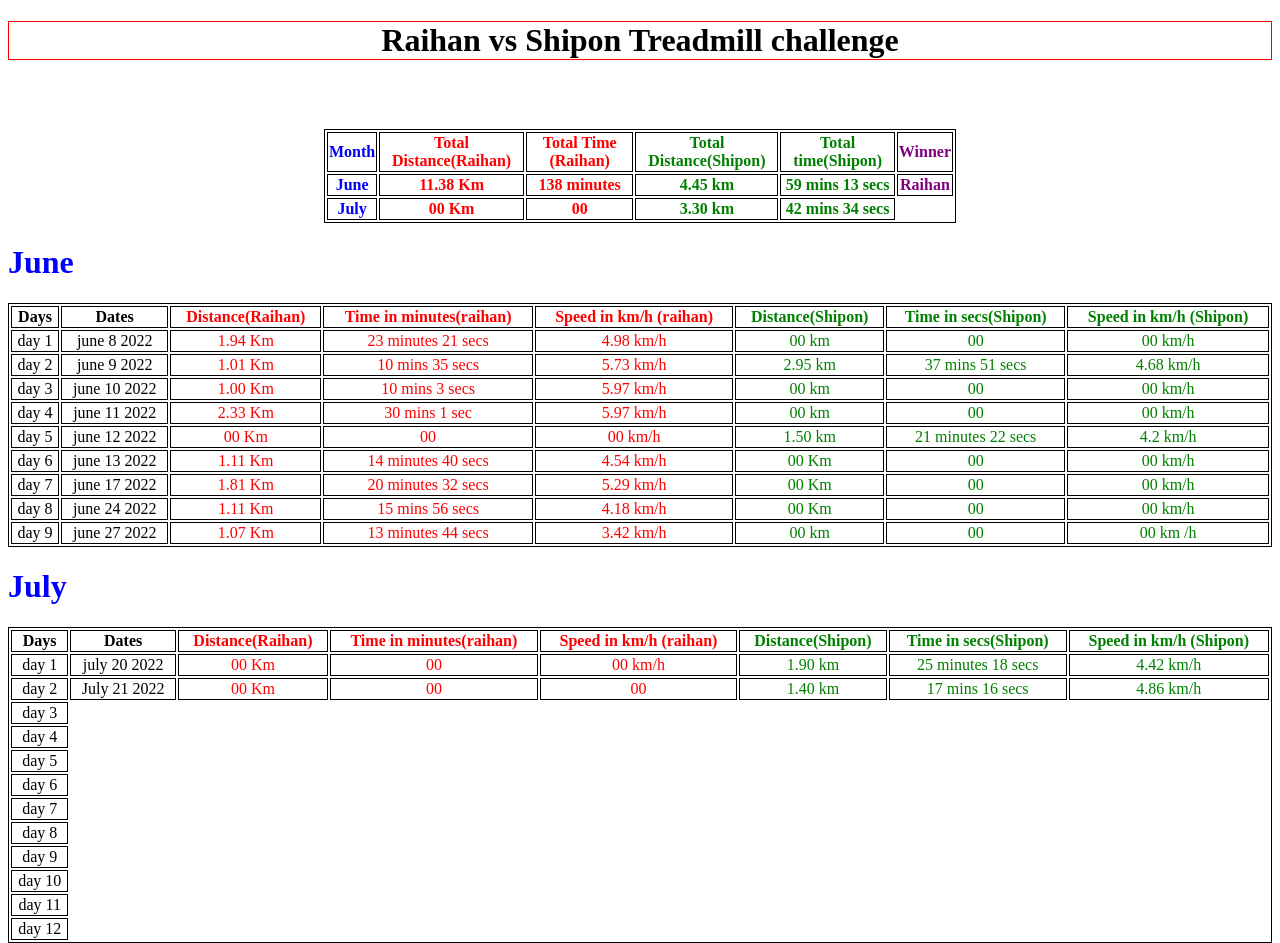
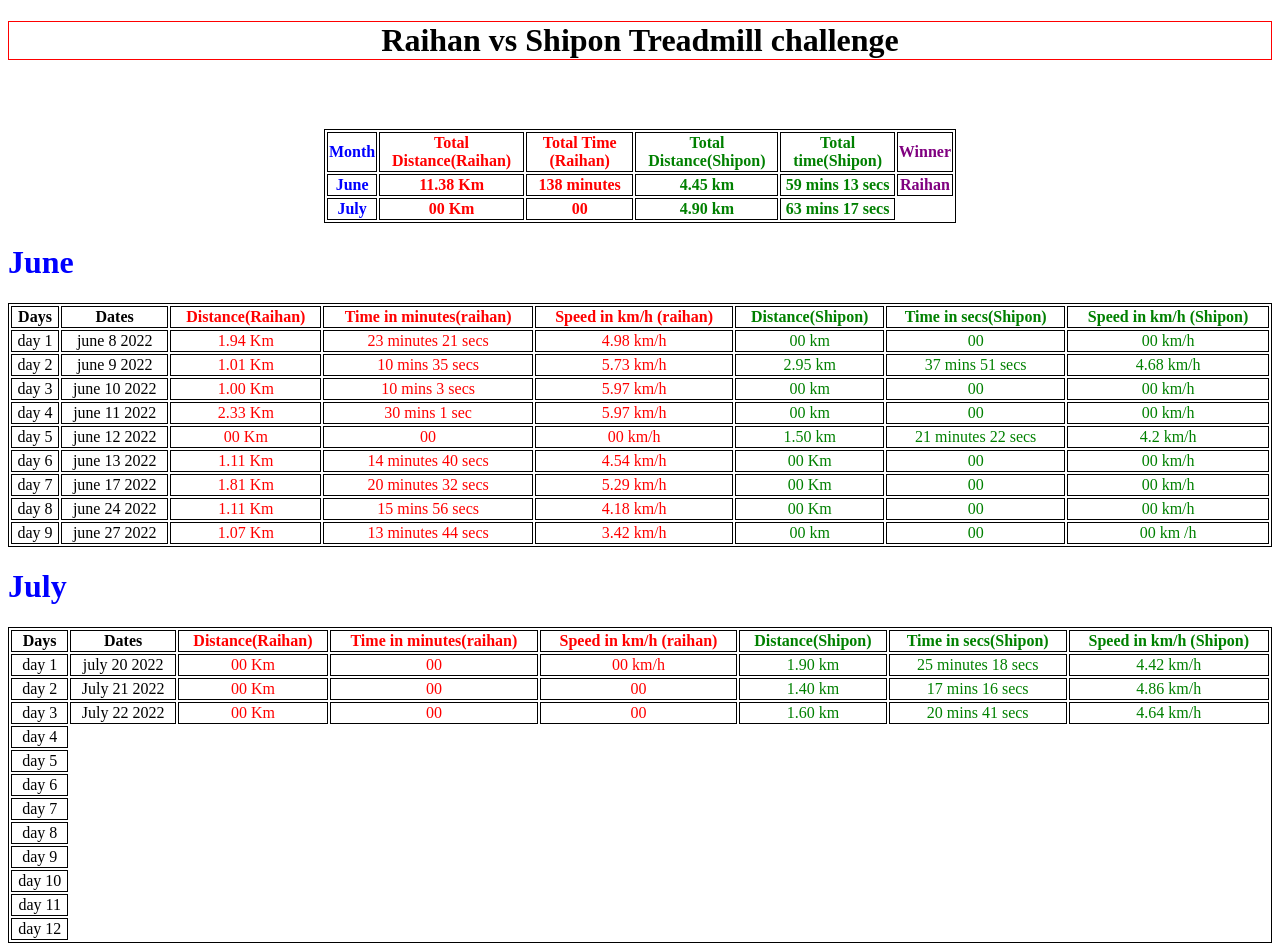
Before and after one commit to shippedoff/raihanVshipon, a plain HTML site: page index.html in a window 1280 px wide. Drawn offline with Linux system fonts and the light colour scheme.

Commit message:
latest commit

```diff
--- a/index.html
+++ b/index.html
@@ -35,8 +35,8 @@
             <th style="color: blue;"> July</th>
             <th style="color: red;"> 00 Km</th>
             <th style="color: red;"> 00 </th>
-            <th style="color: green;"> 3.30 km </th>
-            <th style="color: green;"> 42 mins 34 secs </th>
+            <th style="color: green;"> 4.90 km </th>
+            <th style="color: green;"> 63 mins 17 secs </th>
         </tr>
 
 
@@ -184,7 +184,13 @@
         </tr>
         <tr>
             <td>day 3</td>
-
+            <td>July 22 2022</td>
+            <td style="color: red;">00 Km</td>
+            <td style="color: red;">00</td>
+            <td style="color: red;">00 </td>
+            <td style="color: green;">1.60 km</td>
+            <td style="color: green;">20 mins 41 secs </td>
+            <td style="color: green;">4.64 km/h</td>
         </tr>
         <tr>
             <td>day 4</td>
```
